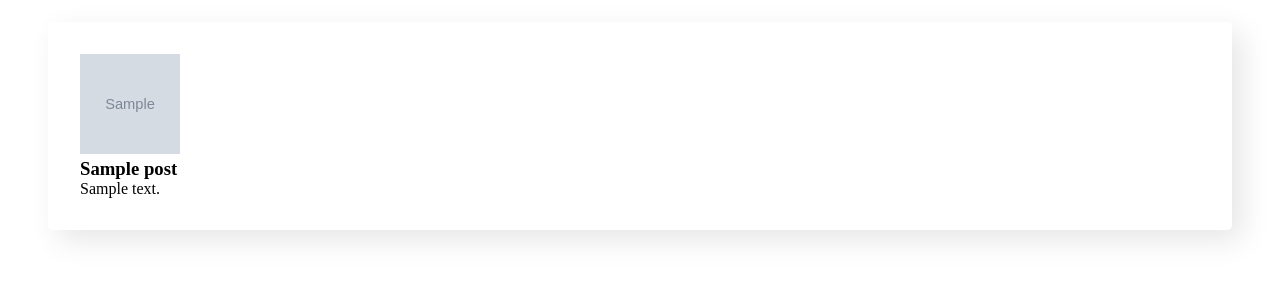
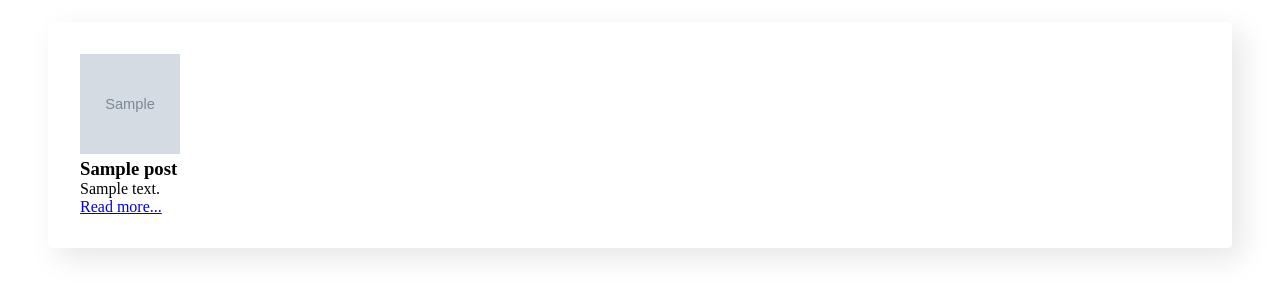
Before and after one commit to esekcacttus/basic-web-development-website-and-cms, a PHP site: page /front/index.php in a window 1280 px wide. Shown: the part 167-467 px from the top of the page. Run offline with PHP 8.4, Linux system fonts and the light colour scheme; tables that the repository leaves empty hold one stand-in row (values such as "Sample post"); grey boxes marked "Sample" are stand-in pictures.

Commit message:
Added hyperlink for posts

```diff
--- a/front/index.php
+++ b/front/index.php
@@ -18,6 +18,7 @@
             <img class="card_image" src="<?php echo $post['img_link'] ?>"></img>
             <h3><?php echo $post['title'] ?></h3>
             <p><?php echo $post['description'] ?> </p>
+            <a href="single_page?id=<?php echo $post['category_id']?>">Read more...</a>
         </div>
 
     <?php } ?>
```
